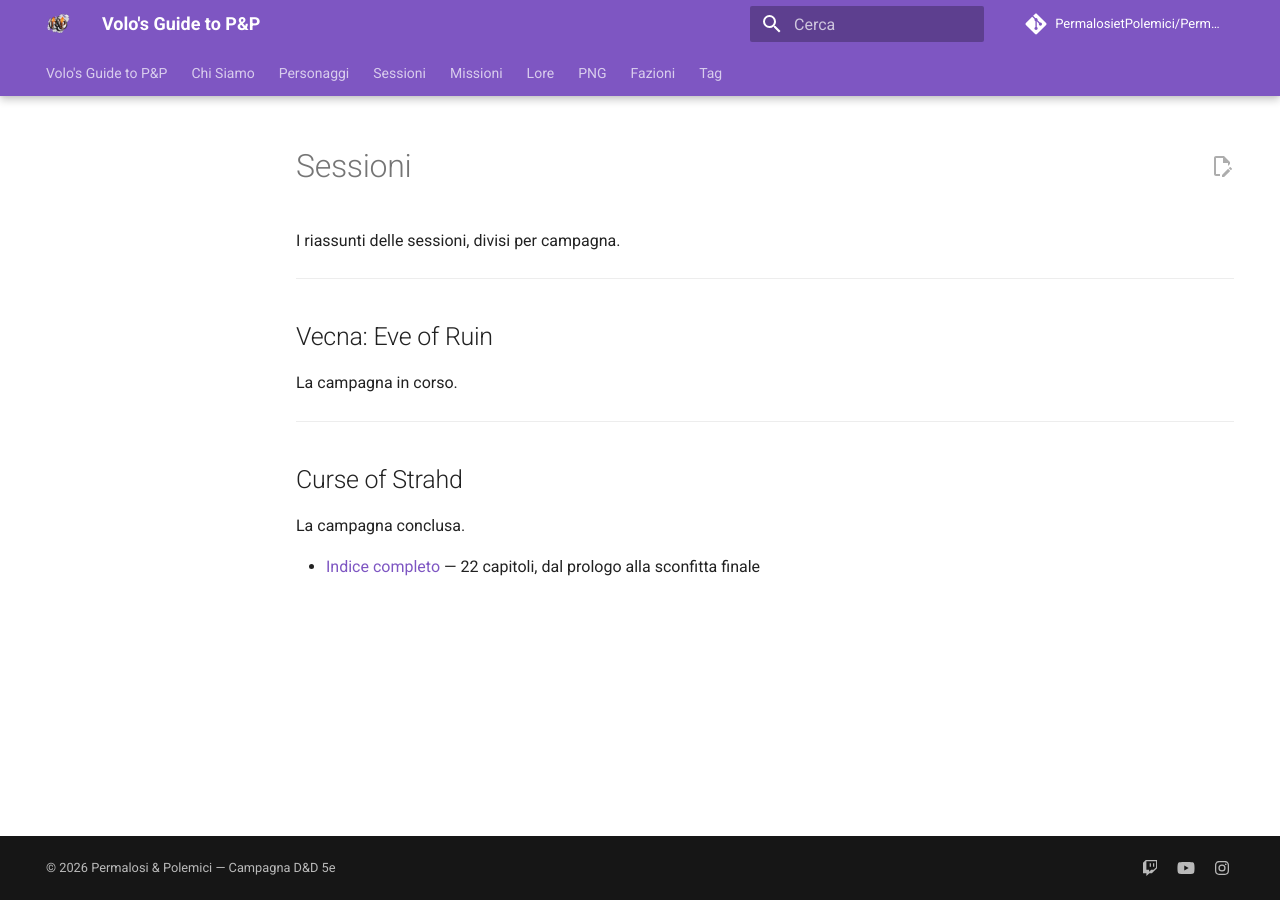
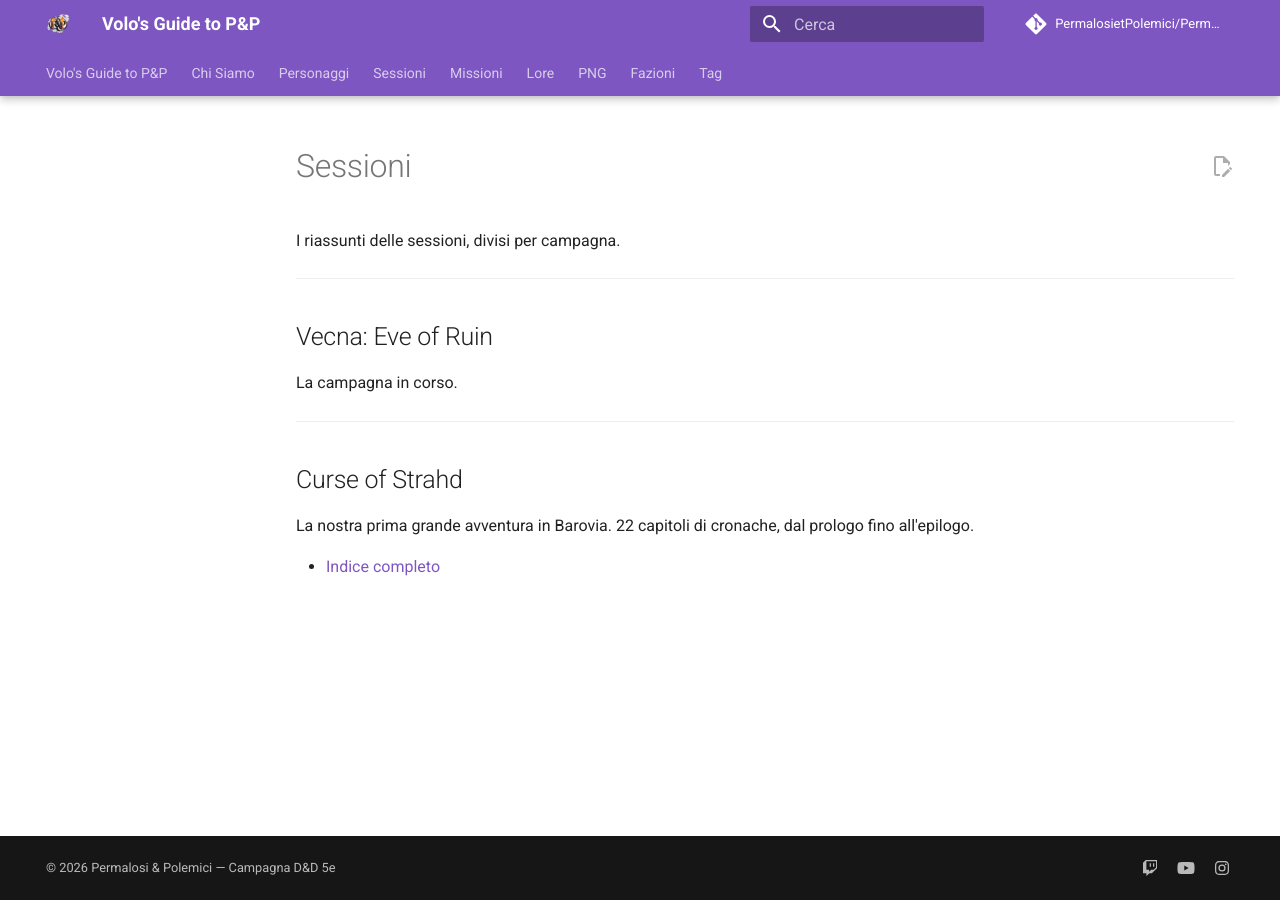
Before and after one commit to PermalosietPolemici/PermalosietPolemici.github.io, an MkDocs documentation site: the page built from docs/sessioni/index.md, in a window 1280 px wide. Built offline with MkDocs 1.6.1 and Material for MkDocs 9.7.7, drawn with Linux system fonts in a browser that asks for light colours; comment, search, counter and statistics services are not loaded.

Commit message:
Sessioni index: fix descrizione CoS, rimosso spoiler finale

```diff
--- a/docs/sessioni/index.md
+++ b/docs/sessioni/index.md
@@ -12,6 +12,6 @@ La campagna in corso.
 
 ## Curse of Strahd
 
-La campagna conclusa.
+La nostra prima grande avventura in Barovia. 22 capitoli di cronache, dal prologo fino all'epilogo.
 
-- [Indice completo](strahd/) — 22 capitoli, dal prologo alla sconfitta finale
+- [Indice completo](strahd/)
```
